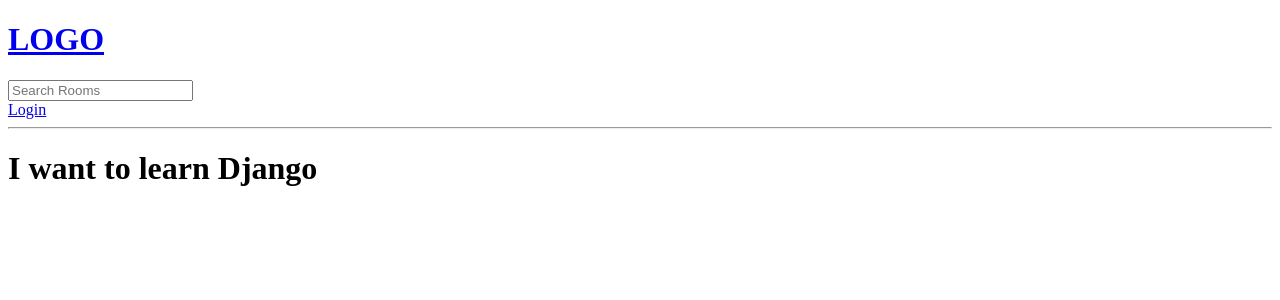
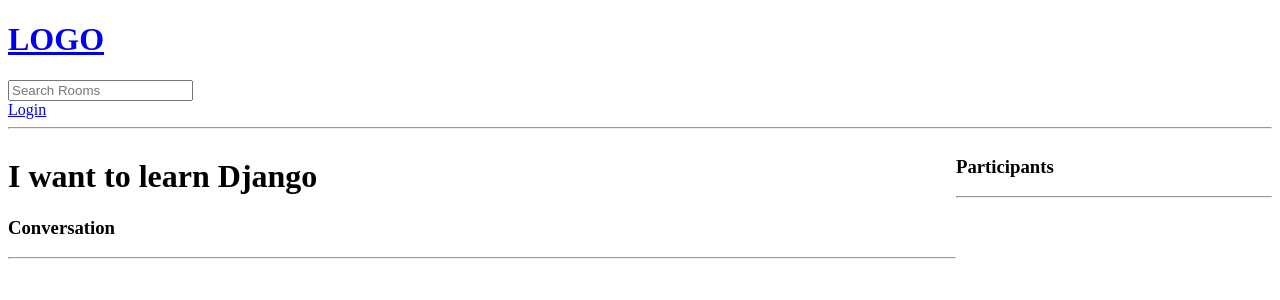
Before and after one commit to peyushlancer/StudyBud-Django, a Django app: page /room/3/ in a window 1280 px wide. Shown: the top 300 px of the page. Run offline with Django 4.2, Linux system fonts and the light colour scheme; data comes from the database, SQL or seed files in the repository; both versions use the stored data as it was after the commit.

Commit message:
Crud-Messages

```diff
--- a/base/Templates/base/room.html
+++ b/base/Templates/base/room.html
@@ -2,6 +2,57 @@
 
 {% block content %}
 
-<h1>{{room.name}}</h1>
+<style>
+    .room-container{
+        display: grid;
+        grid-template-columns: 3fr 1fr;
+    }
+</style>
+
+<div class="room-container">
+
+    <div>
+        <h1>{{room.name}}</h1>
+
+        <p>{{room.description}}</p>
+
+        <div class="comment-wrapper">
+            <h3>Conversation</h3>
+            <hr>
+            {% for message in room_messages %}
+            <div>
+                {% if request.user == message.user %}
+                    <a href="{% url 'delete-message' message.id %}">Delete</a>
+                {% endif %}
+                <small>@{{message.user}}   {{message.created|timesince}} ago</small>
+                <p>{{message.body}}</p>
+                <hr>
+            </div>
+            {% endfor %}
+        </div>
+
+        {% if request.user.is_authenticated %}
+        <div class="comment-form">
+            <form method="POST" action="">
+                {% csrf_token %}
+                <input type="text" name="body" placeholder="Write your message here" />
+            </form>
+        </div>
+        {% endif %}
+    </div>
+
+    <div>
+        <h3>Participants</h3>
+        <hr>
+
+        {% for user in participants %}
+            <div>
+                <p>@{{user.username}}</p>
+            </div>
+        {% endfor %}
+
+    </div>
+
+</div>
 
 {% endblock %}
--- a/base/models.py
+++ b/base/models.py
@@ -13,7 +13,7 @@ class Room(models.Model):
     topic = models.ForeignKey(Topic, on_delete=models.SET_NULL, null=True)
     name = models.CharField(max_length=200)
     description = models.TextField(null=True, blank=True)
-    #participants =
+    participants = models.ManyToManyField(User, related_name='participants', blank=True)
     updated = models.DateTimeField(auto_now=True)
     created = models.DateTimeField(auto_now_add=True)
 
--- a/base/urls.py
+++ b/base/urls.py
@@ -10,4 +10,5 @@ urlpatterns = [
     path('create-room/',views.createRoom, name='create-room'),
     path('update-room/<str:pk>/',views.updateRoom, name ='update-room'),
     path('delete-room/<str:pk>/',views.deleteRoom, name ='delete-room'),
+    path('delete-message/<str:pk>/',views.deleteMessage, name ='delete-message'),
 ]
--- a/base/views.py
+++ b/base/views.py
@@ -6,7 +6,7 @@ from django.contrib.auth import authenticate, login, logout
 from django.contrib.auth.decorators import login_required
 from django.contrib.auth.forms import UserCreationForm
 from django.db.models import Q
-from .models import Room, Topic
+from .models import Room, Topic, Message
 from . forms import RoomForm
 
 # rooms = [
@@ -75,7 +75,18 @@ def home(request):
 
 def room(request, pk):
     room = Room.objects.get(id = pk)
-    context = {'room' : room}
+    room_messages = room.message_set.all().order_by('-created') # type: ignore
+    participants = room.participants.all()
+    if request.method == 'POST':
+        message = Message.objects.create(
+            user = request.user,
+            room = room,
+            body = request.POST.get('body')
+        )
+        room.participants.add(request.user)
+        return redirect('room', pk=room.id) # type: ignore
+
+    context = {'room' : room, 'room_messages' : room_messages, 'participants':participants}
     return render(request,'base/room.html', context)
 # Create your views here.
 
@@ -121,3 +132,16 @@ def deleteRoom(request, pk):
         return redirect('home')
 
     return render(request, 'base/delete.html', {'obj': room})
+
+@login_required(login_url='login')
+def deleteMessage(request, pk):
+    message = Message.objects.get(id=pk)
+
+    if request.user != message.user:
+        return HttpResponse('You are not allowed here!!')
+
+    if(request.method == "POST"):
+        message.delete()
+        return redirect('home')
+
+    return render(request, 'base/delete.html', {'obj': message})
```
Also changed, not shown: base/migrations/0003_alter_room_options_room_participants.py (added), db.sqlite3.
